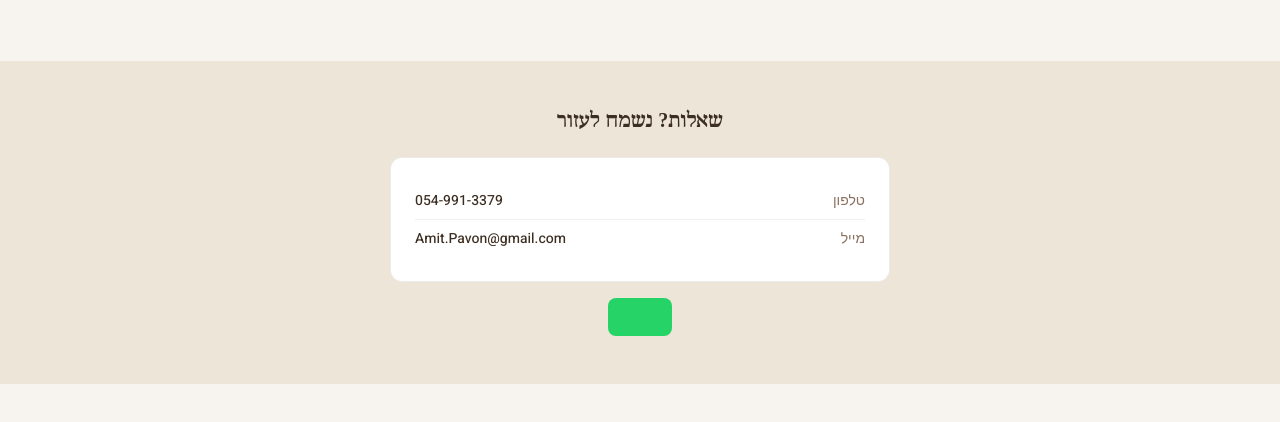
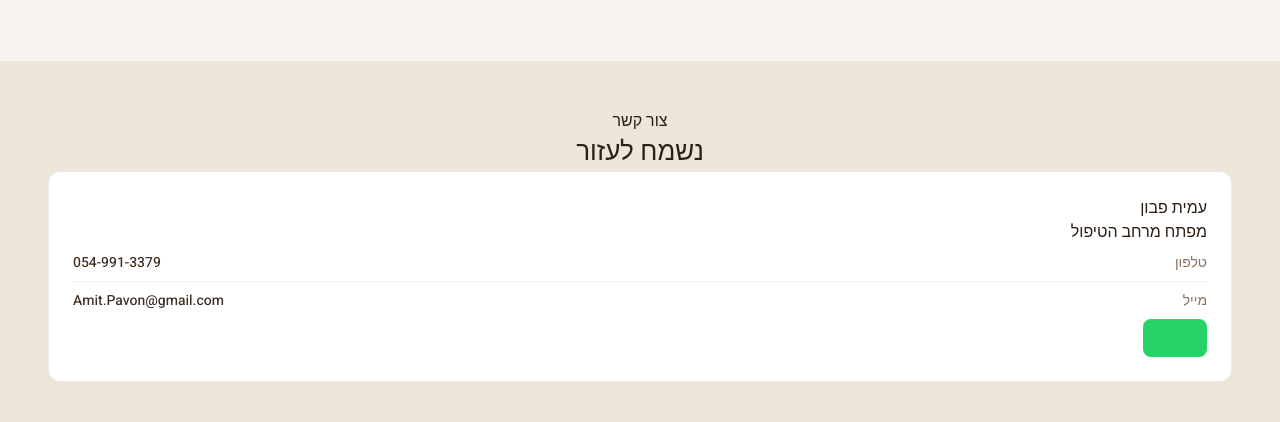
Before and after one commit to amitpavon-debug/merachav-video, a plain HTML site: page index.html in a window 1280 px wide. Shown: the part 2010-2432 px from the top of the page. Before the commit the page ends 2394 px from the top, so only its background shows below. Drawn offline with Linux system fonts and the light colour scheme.

Commit message:
Refactor contact section in index.html

```diff
--- a/index.html
+++ b/index.html
@@ -183,12 +183,15 @@ footer span{color:rgba(255,255,255,0.8);}
   </a>
 </section>
 
-<div class="contact">
-  <div class="contact-inner">
-    <h3>שאלות? נשמח לעזור</h3>
-    <div class="contact-card">
+<section class="contact" id="contact">
+  <div class="section-label">צור קשר</div>
+  <div class="section-title" style="font-size:26px">נשמח לעזור</div>
+  <div class="contact-card">
+    <div class="contact-name">עמית פבון</div>
+    <div class="contact-role">מפתח מרחב הטיפול</div>
+    <div class="contact-rows">
       <div class="contact-row"><span class="contact-label">טלפון</span><span class="contact-val">054-991-3379</span></div>
-       <div class="contact-row"><span class="contact-label">מייל</span><span class="contact-val"><a href="mailto:Amit.Pavon@gmail.com" style="color:var(--brown-dark);text-decoration:none;">Amit.Pavon@gmail.com</a></span></div>
+      <div class="contact-row"><span class="contact-label">מייל</span><span class="contact-val"><a href="mailto:Amit.Pavon@gmail.com" style="color:var(--brown-dark);text-decoration:none;">Amit.Pavon@gmail.com</a></span></div>
     </div>
     <a href="https://wa.me/972549913379?text=שלום, אני מעוניין במרחב הטיפול" class="wa-btn" target="_blank">
       <svg width="16" height="16" viewBox="0 0 24 24" fill="currentColor"><path d="M17.472 14.382c-.297-.149-1.758-.867-2.03-.967-.273-.099-.471-.148-.67.15-.197.297-.767.966-.94 1.164-.173.199-.347.223-.644.075-.297-.15-1.255-.463-2.39-1.475-.883-.788-1.48-1.761-1.653-2.059-.173-.297-.018-.458.13-.606.134-.133.298-.347.446-.52.149-.174.198-.298.298-.497.099-.198.05-.371-.025-.52-.075-.149-.669-1.612-.916-2.207-.242-.579-.487-.5-.669-.51-.173-.008-.371-.01-.57-.01-.198 0-.52.074-.792.372-.272.297-1.04 1.016-1.04 2.479 0 1.462 1.065 2.875 1.213 3.074.149.198 2.096 3.2 5.077 4.487.709.306 1.262.489 1.694.625.712.227 1.36.195 1.871.118.571-.085 1.758-.719 2.006-1.413.248-.694.248-1.289.173-1.413-.074-.124-.272-.198-.57-.347m-5.421 7.403h-.004a9.87 9.87 0 01-5.031-1.378l-.361-.214-3.741.982.998-3.648-.235-.374a9.86 9.86 0 01-1.51-5.26c.001-5.45 4.436-9.884 9.888-9.884 2.64 0 5.122 1.03 6.988 2.898a9.825 9.825 0 012.893 6.994c-.003 5.45-4.437 9.884-9.885 9.884m8.413-18.297A11.815 11.815 0 0012.05 0C5.495 0 .16 5.335.157 11.892c0 2.096.547 4.142 1.588 5.945L.057 24l6.305-1.654a11.882 11.882 0 005
```
